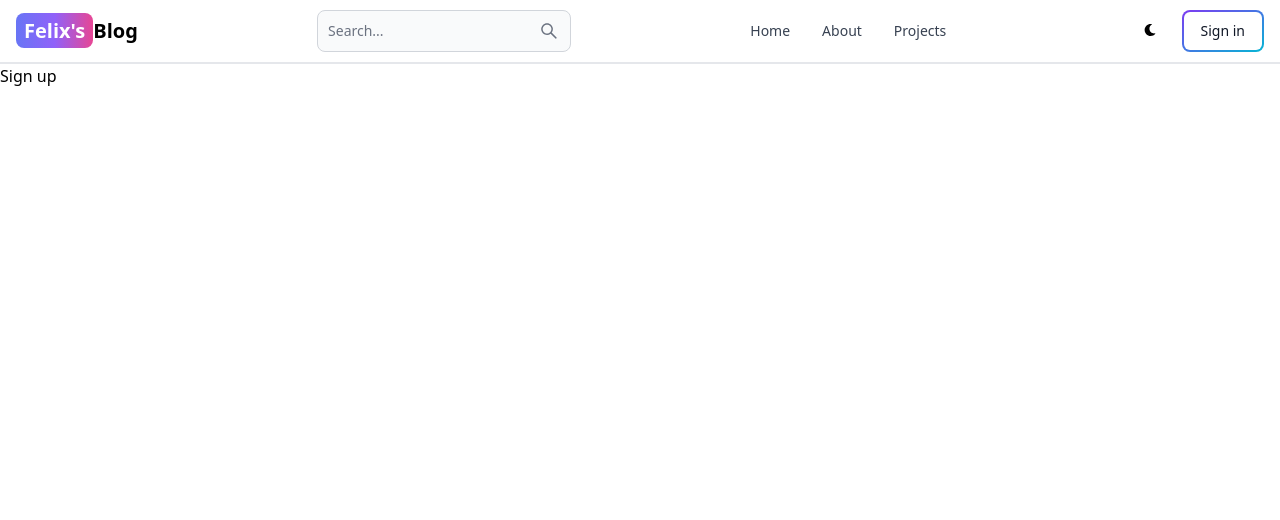
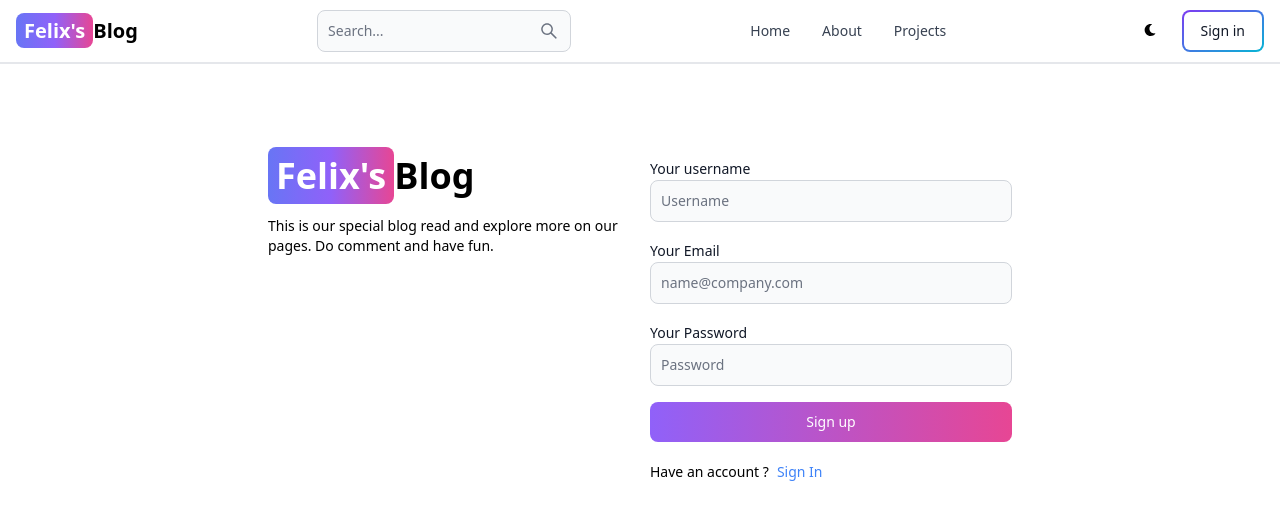
Before and after one commit to felixoder/debayan_blog, a React (Vite) app in the folder client/: page /sign-up in a window 1280 px wide. Shown: the top 520 px of the page. Built offline with nearby package versions, Linux system fonts and the light colour scheme.

Commit message:
completed the sign-up page UI

```diff
--- a/client/src/pages/SignUp.jsx
+++ b/client/src/pages/SignUp.jsx
@@ -1,9 +1,52 @@
-import React from 'react'
+import { Button, Label, TextInput } from "flowbite-react";
+import React from "react";
+import { Link } from "react-router-dom";
 
 export default function SignUp() {
   return (
-    <div>
-      Sign up
+    <div className="min-h-screen mt-20">
+      <div className="flex p-3 max-w-3xl mx-auto flex-col md:flex-row mid:items-center gap-5">
+        {/* for left side */}
+        <div className="flex-1">
+          <Link to="/" className="  font-bold dark:text-white text-4xl">
+            <span className="px-2 py-1 bg-gradient-to-r from-indigo-500 via-purple-500 to-pink-500 rounded-lg text-white">
+              Felix's
+            </span>
+            Blog
+          </Link>
+          <p className="text-sm mt-5">
+            This is our special blog read and explore more on our pages. Do
+            comment and have fun.
+          </p>
+        </div>
+        {/* for right side */}
+
+        <div className="flex-1">
+          <form className="flex flex-col gap-4">
+            <div>
+              <Label value="Your username" />
+              <TextInput type="text" placeholder="Username" id="username" />
+            </div>
+            <div>
+              <Label value="Your Email" />
+              <TextInput type="text" placeholder="name@company.com" id="email" />
+            </div>
+            <div>
+              <Label value="Your Password" />
+              <TextInput type="text" placeholder="Password" id="password" />
+            </div>
+            <Button gradientDuoTone={'purpleToPink'} type="submit">
+              Sign up
+            </Button>
+          </form>
+          <div className="flex gap-2 text-sm mt-5">
+            <span>Have an account ?</span>
+            <Link to='/sign-in' className="text-blue-500">
+              Sign In
+            </Link>
+          </div>
+        </div>
+      </div>
     </div>
-  )
+  );
 }
```
